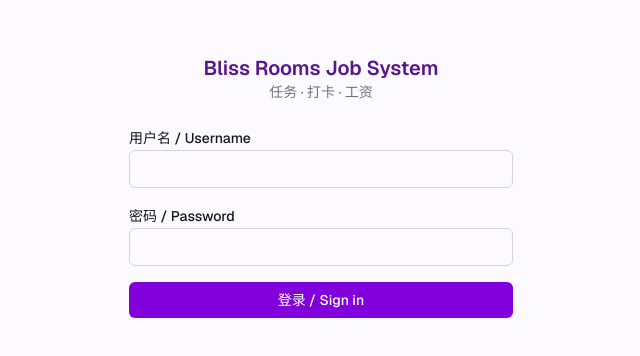
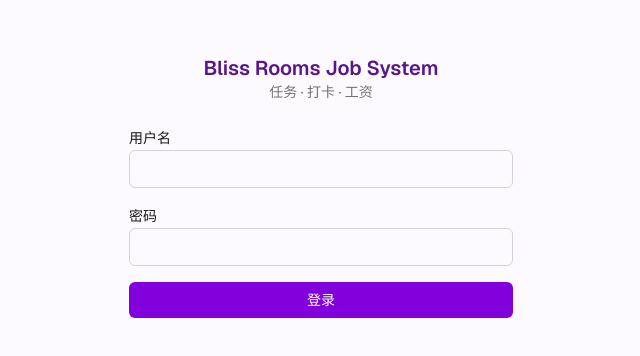
Before and after one commit to blissrooms2024-tech/jobsystem, a Next.js app: page /login in a window 1280 px wide. Shown: the part 214-570 px from the top of the page, without its empty margins (319-959 px from the left). Built offline with nearby package versions, Linux system fonts and the light colour scheme; no server answers.

Commit message:
Convert login form and its server action error message to language toggle

```diff
--- a/src/app/login/actions.ts
+++ b/src/app/login/actions.ts
@@ -13,7 +13,7 @@ export async function signInWithCredentials(formData: FormData) {
     return { error: null };
   } catch (err) {
     if (err instanceof AuthError) {
-      return { error: "用户名或密码不正确 / Invalid username or password" };
+      return { error: { zh: "用户名或密码不正确", en: "Invalid username or password" } };
     }
     throw err;
   }
--- a/src/components/login-form.tsx
+++ b/src/components/login-form.tsx
@@ -3,12 +3,13 @@
 import { useState, useTransition } from "react";
 import { useRouter, useSearchParams } from "next/navigation";
 import { signInWithCredentials } from "@/app/login/actions";
+import { Bi } from "@/components/bi";
 
 export function LoginForm() {
   const router = useRouter();
   const searchParams = useSearchParams();
   const callbackUrl = searchParams.get("callbackUrl") || "/";
-  const [error, setError] = useState<string | null>(null);
+  const [error, setError] = useState<{ zh: string; en: string } | null>(null);
   const [isPending, startTransition] = useTransition();
 
   return (
@@ -29,7 +30,7 @@ export function LoginForm() {
     >
       <div className="space-y-1">
         <label htmlFor="username" className="text-sm font-medium">
-          用户名 / Username
+          <Bi zh="用户名" en="Username" />
         </label>
         <input
           id="username"
@@ -41,7 +42,7 @@ export function LoginForm() {
       </div>
       <div className="space-y-1">
         <label htmlFor="password" className="text-sm font-medium">
-          密码 / Password
+          <Bi zh="密码" en="Password" />
         </label>
         <input
           id="password"
@@ -54,7 +55,7 @@ export function LoginForm() {
       </div>
       {error ? (
         <p className="text-sm text-red-600" role="alert">
-          {error}
+          <Bi zh={error.zh} en={error.en} />
         </p>
       ) : null}
       <button
@@ -62,7 +63,7 @@ export function LoginForm() {
         disabled={isPending}
         className="w-full rounded-md bg-purple-700 hover:bg-purple-800 px-3 py-2 text-sm font-medium text-white disabled:opacity-60"
       >
-        {isPending ? "登录中... / Signing in..." : "登录 / Sign in"}
+        {isPending ? <Bi zh="登录中..." en="Signing in..." /> : <Bi zh="登录" en="Sign in" />}
       </button>
     </form>
   );
```
